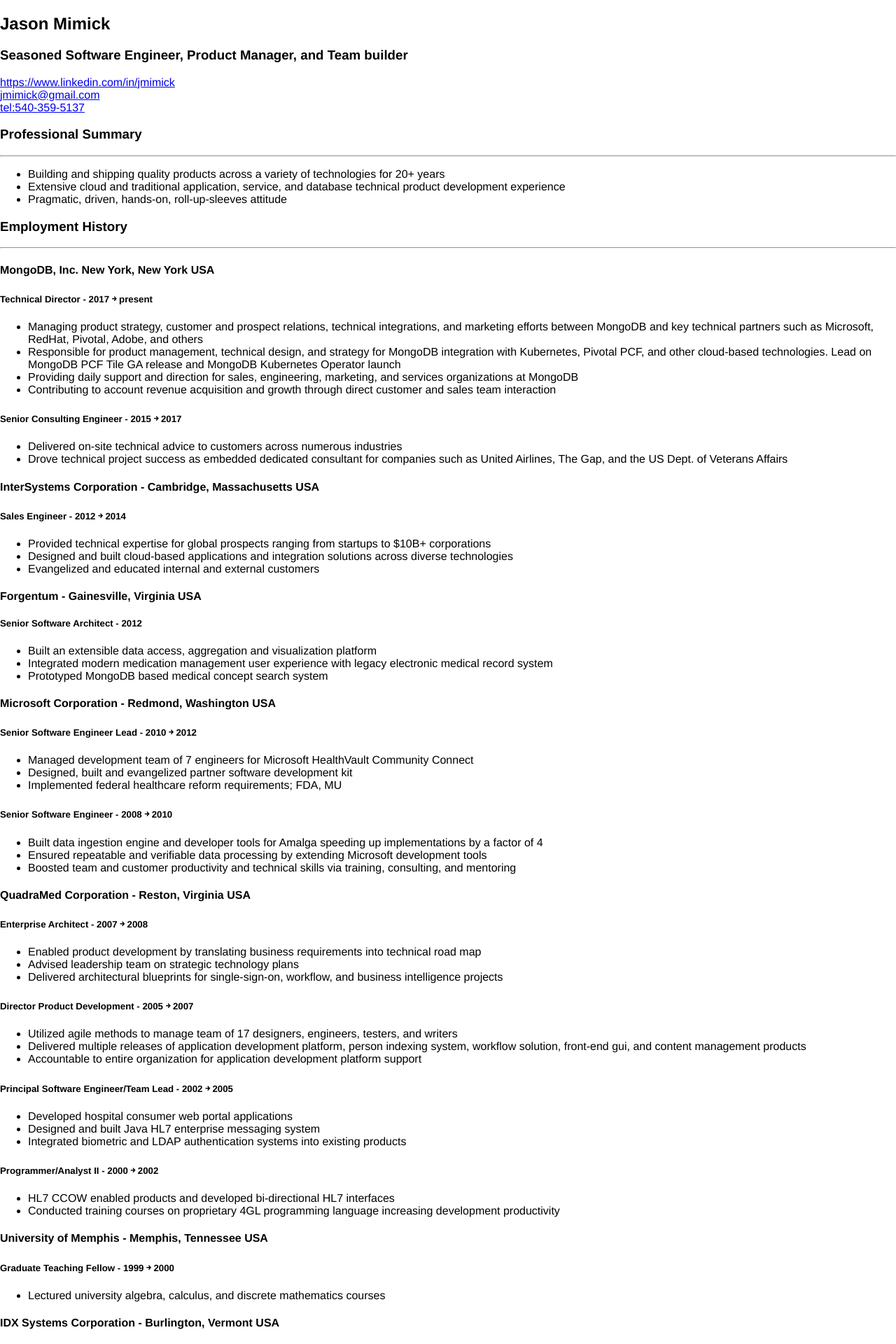
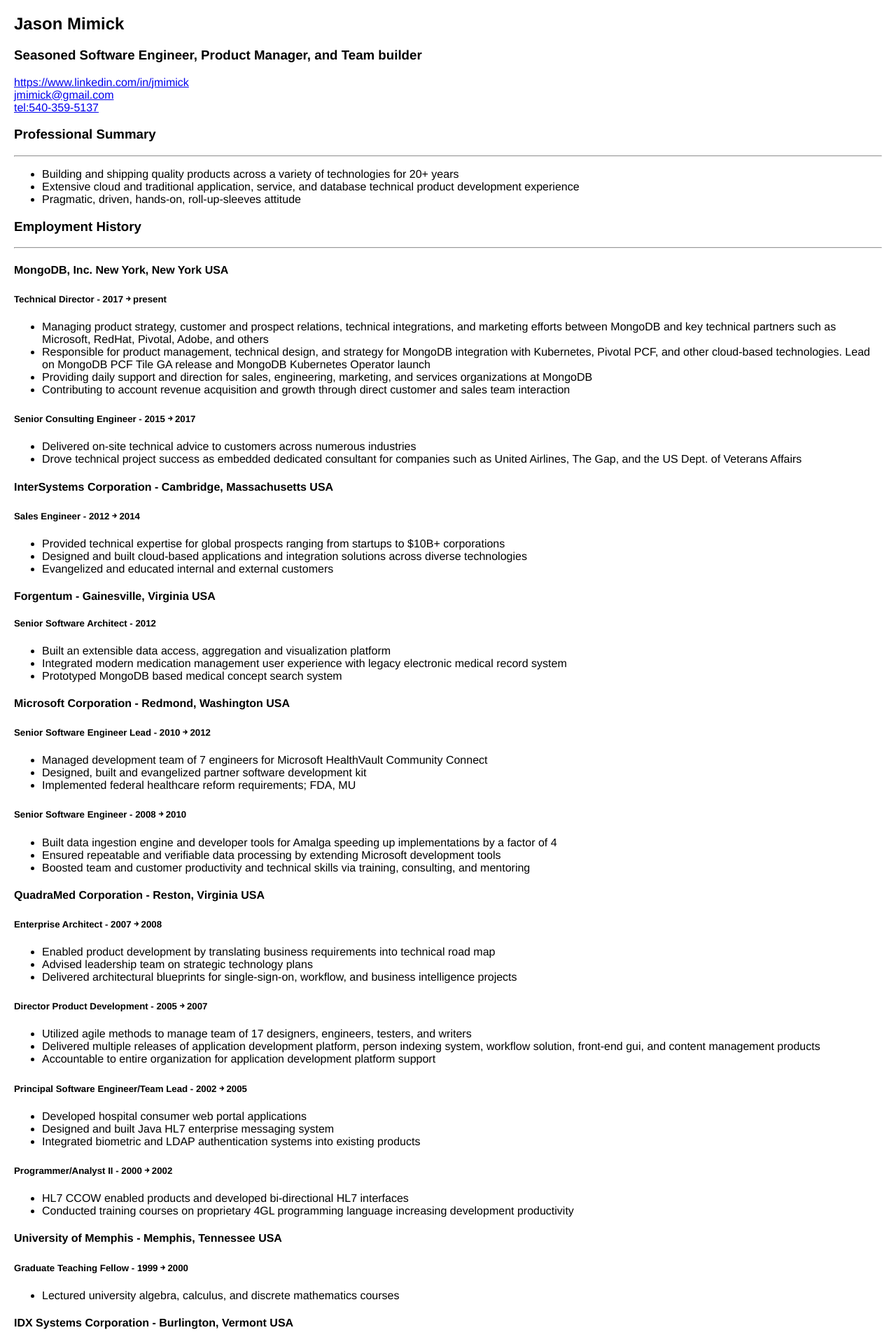
Before and after one commit to jasonmimick/jasonmimick.github.io, a Jekyll site: the page built from index.md, in a window 1280 px wide. Shown: the top 1920 px of the page at 70% size. Built offline with Jekyll 4.4.1, drawn with Linux system fonts in a browser that asks for light colours; our own code applies the rules of GitHub Pages for plain Markdown files; a script that is not in the unit is left out; the repository's description, which GitHub fills in, is left out.

Commit message:
Update style.css

```diff
--- a/assets/css/style.css
+++ b/assets/css/style.css
@@ -1,5 +1,5 @@
 body {
-  margin: 0px;
+  margin: 10px 20px 10px 20px;
   padding: 0px;
   font-family: Helvetica, Arial
 }
@@ -10,7 +10,7 @@
   width: 100%
 }
 table.logos {
- table-layout: fixed;
+ table-layout: float;
  width: 300;
 }
 th,td {
@@ -18,8 +18,8 @@
   border-padding: 0px;
 }
 img {
-  width: 150px;
-  height: 50px;
+  height: 100%;
+  object-fit: contain
 }
 td {
   vertical-align: center;
```
